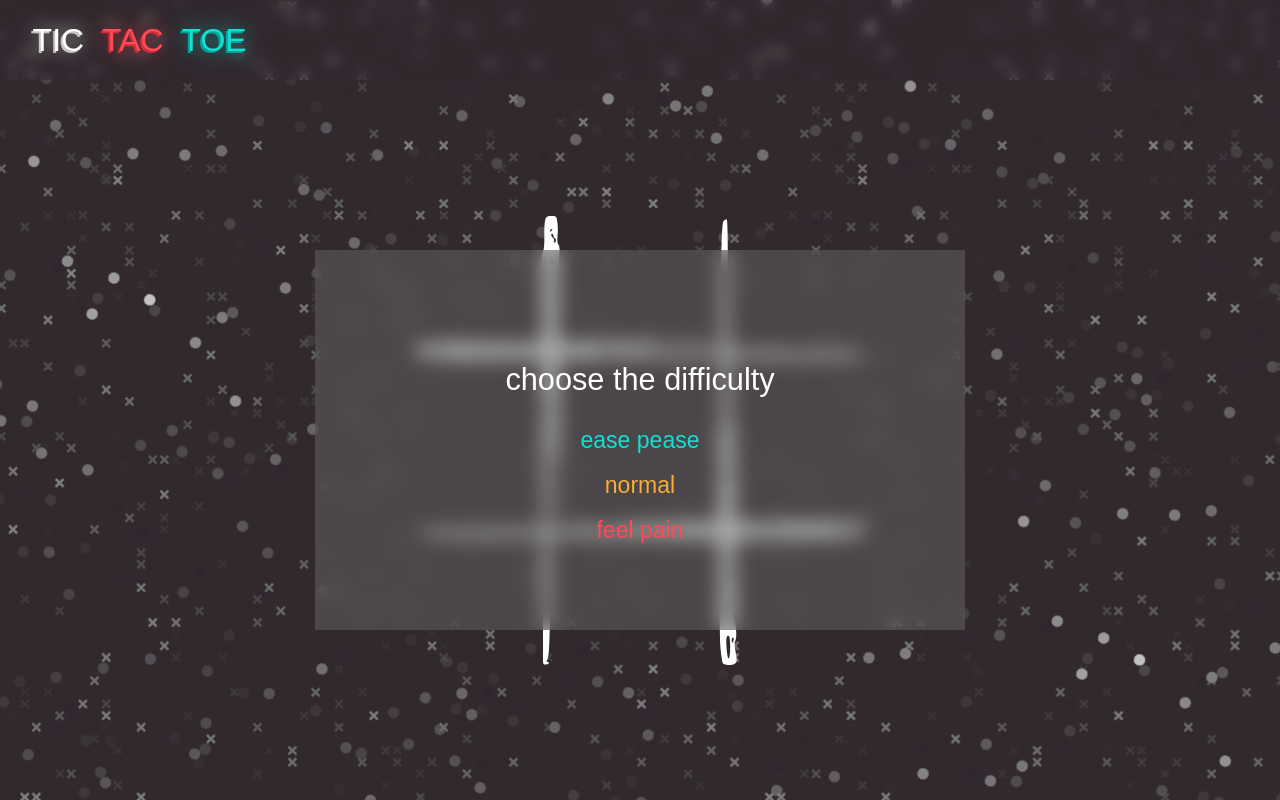
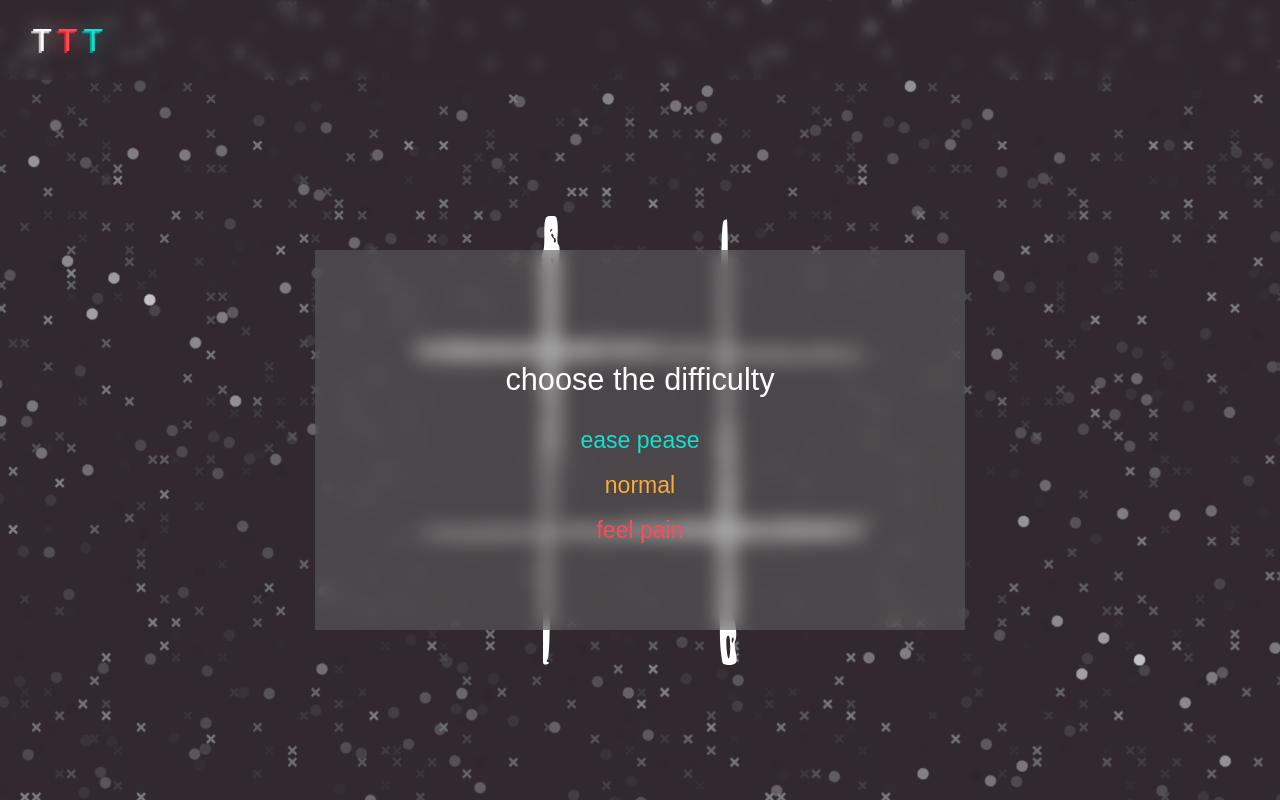
Before and after one commit to rocketscienceinc/tictactoe-frontend, a Vue app: page /game in a window 1280 px wide. Both pictures are taken after a click on the button "play with ai". Built offline with nearby package versions, Linux system fonts and the light colour scheme; no server answers; a web font is replaced by a local one.

Commit message:
Fix header

```diff
--- a/src/components/appHeader.vue
+++ b/src/components/appHeader.vue
@@ -1,10 +1,38 @@
 <template>
   <header class="header">
-    <div class="header__title">
-      <button class="header__title__button" @click="$emit('go_to_home_page')">
-        <div class="header__title__tic">TIC</div>
-        <div class="header__title__tac">TAC</div>
-        <div class="header__title__toe">TOE</div>
+    <div
+      class="header__full-title"
+      v-if="
+        appState.gameStatus !== 'ongoing' &&
+        appState.gameStatus !== 'waiting' &&
+        appState.gameStatus !== 'leave' &&
+        appState.gameStatus !== 'opponent_out' &&
+        appState.gameStatus !== 'mode_selection' &&
+        appState.gameStatus !== 'request_for_rematch'
+      "
+    >
+      <button class="header__full-title__button" @click="go_to_home_page">
+        <div class="header__full-title__tic">TIC</div>
+        <div class="header__full-title__tac">TAC</div>
+        <div class="header__full-title__toe">TOE</div>
+      </button>
+    </div>
+    <div
+      class="header__short-title"
+      v-if="
+        appState.gameStatus === 'waiting' ||
+        appState.gameStatus === 'ongoing' ||
+        appState.gameStatus === 'mode_selection' ||
+        appState.gameStatus === 'request_for_rematch' ||
+        appState.gameStatus === 'leave' ||
+        appState.gameStatus === 'opponent_out'
+      "
+      @click="$emit('quit_the_game')"
+    >
+      <button class="header__short-title__button">
+        <div class="header__short-title__tic">T</div>
+        <div class="header__short-title__tac">T</div>
+        <div class="header__short-title__toe">T</div>
       </button>
     </div>
     <div class="header__game-mark" :class="markColor">{{ appState.playerMark }}</div>
@@ -15,6 +43,7 @@
 <script setup>
 import appState from '@/state'
 import { computed } from 'vue'
+import { useRouter } from 'vue-router'
 
 const markColor = computed(() => {
   const mark = appState.playerMark || ''
@@ -25,6 +54,11 @@ const markColor = computed(() => {
   }
   return ''
 })
+
+const router = useRouter()
+const go_to_home_page = () => {
+  router.push('/')
+}
 </script>
 
 <style>
@@ -38,45 +72,56 @@ const markColor = computed(() => {
   backdrop-filter: blur(6px);
   position: relative;
   z-index: 2;
+}
 
-  .header__title {
+.header__full-title,
+.header__short-title {
   display: flex;
   margin-left: 2%;
 }
 
-  .header__title__tic,
-  .header__title__tac,
-  .header__title__toe {
+.header__full-title__tic,
+.header__full-title__tac,
+.header__full-title__toe,
+.header__short-title__tic,
+.header__short-title__tac,
+.header__short-title__toe {
   font-size: clamp(1.5rem, 2.5vw, 2.5rem);
 }
 
-  .header__title__tac,
-  .header__title__toe {
+.header__full-title__tac,
+.header__full-title__toe,
+.header__short-title__tac,
+.header__short-title__toe {
   margin-left: 10%;
 }
 
-  .header__title__tic {
+.header__full-title__tic,
+.header__short-title__tic {
   color: rgba(255, 255, 255, 1);
   text-shadow:
     0 0 20px rgba(255, 255, 255, 0.8),
     -2px 2px 0 rgba(195, 187, 187, 1);
 }
 
-  .header__title__tac {
+.header__full-title__tac,
+.header__short-title__tac {
   color: var(--red);
   text-shadow:
     0 0 20px rgba(255, 74, 88, 0.8),
     -2px 2px 0 rgba(204, 41, 54, 1);
 }
 
-  .header__title__toe {
+.header__full-title__toe,
+.header__short-title__toe {
   color: var(--blue);
   text-shadow:
     0 0 20px rgba(20, 224, 209, 0.8),
     -2px 2px 0 rgba(4, 154, 143, 1);
 }
 
-  .header__title__button {
+.header__full-title__button,
+.header__short-title__button {
   display: flex;
   border: 1px solid transparent;
   background-color: transparent;
@@ -84,7 +129,8 @@ const markColor = computed(() => {
 
 .header__game-mark {
   font-size: clamp(1.5rem, 2.8vw, 3rem);
-    margin-right: 5%;
+  margin-left: 3%;
+  text-align: center;
 }
 
 .header__game-mark__x {
@@ -101,5 +147,10 @@ const markColor = computed(() => {
   font-size: clamp(1.5rem, 2.2vw, 3rem);
   visibility: hidden;
 }
+
+@media (max-width: 700px) {
+  .header__game-mark {
+    margin-left: 6%;
+  }
 }
 </style>
--- a/src/views/GamePage.vue
+++ b/src/views/GamePage.vue
@@ -1,6 +1,6 @@
 <template>
   <body>
-    <appHeader @go_to_home_page="go_to_home_page()" />
+    <appHeader @quit_the_game="quit_the_game()" />
     <div
       class="front-layer"
       v-if="
@@ -13,8 +13,6 @@
       <menuWindow
         class="front-layer__window"
         v-if="
-          // (appState.gameStatus === '' ||
-          // appState.gameStatus === 'finished')
           appState.gameStatus !== 'ongoing' &&
           appState.gameStatus !== 'waiting' &&
           appState.gameStatus !== 'leave' &&
@@ -146,11 +144,9 @@ const visibilityLeaveGame = ref(false)
 const showAlert = ref(false)
 const showAlertTwo = ref(false)
 
-const go_to_home_page = () => {
+const quit_the_game = () => {
   if (appState.gameStatus === 'ongoing') {
     visibilityLeaveGame.value = true
-  } else {
-    router.push('/')
   }
 }
 
```
Lines whose indentation alone changed are shown as unchanged.
